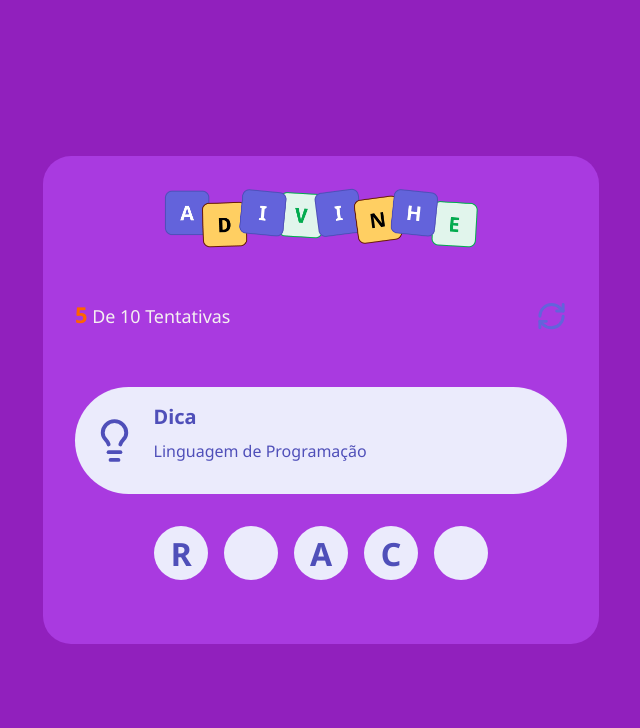
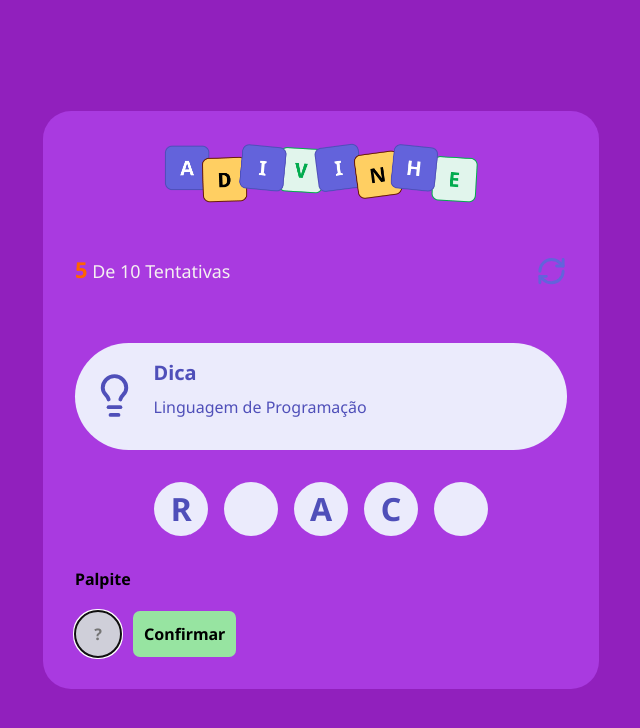
Before and after one commit to Lucasluvn/Jogo_De_Adivinha-o, a React (Vite) app in the folder Jogo_De_Adivinhação/: page / in a window 1280 px wide. Shown: the top 728 px of the page, without its empty margins (319-959 px from the left). Built offline with nearby package versions, Linux system fonts and the light colour scheme; a web font is replaced by a local one.

Commit message:
Criando e estilizando components "Input" e "Button"

```diff
--- a/Jogo_De_Adivinhação/src/App.module.css
+++ b/Jogo_De_Adivinhação/src/App.module.css
@@ -26,3 +26,8 @@
 
   margin: 2.0rem 0;
 }
+.guess{
+  display: flex;
+  gap: 0.75rem;
+  margin-top: 0.75rem;
+}
--- a/Jogo_De_Adivinhação/src/App.tsx
+++ b/Jogo_De_Adivinhação/src/App.tsx
@@ -1,5 +1,7 @@
 import styles from "./App.module.css"
-import { Letters } from "./components/Letters";
+import {Button} from "./components/Button"
+import { Input } from "./components/Input/Index"
+import {Letters} from "./components/Letters"
 import {Tip} from "./components/Tip"
 import {Header} from "./components/Header"
 
@@ -24,6 +26,12 @@
          <Letters value="C"/>
           <Letters value=""/>
           </div>
+          <h4>Palpite</h4>
+
+          <div className= {styles.guess}>
+        <Input autoFocus placeholder="?" maxLength={1}/>
+        <Button title="Confirmar"/>
+          </div>
    </main>
 
    </div>
--- /dev/null
+++ b/Jogo_De_Adivinhação/src/components/Button/index.tsx
@@ -0,0 +1,10 @@
+import styles from "./styles.module.css"
+
+type Props = React.ComponentProps<"button"> & {
+    title: string
+}
+
+export function Button({title, ...rest}:Props){
+  return <button type="button" className={styles.button} > {title}
+  </button>
+}
--- /dev/null
+++ b/Jogo_De_Adivinhação/src/components/Button/styles.module.css
@@ -0,0 +1,12 @@
+.button{
+  height: 2.87rem;
+  border-radius: 0.43rem;
+
+  background-color: #97e4a1;
+  border: none;
+
+  padding: 0 0.7rem;
+  font-size: 1rem;
+  font-weight: 700;
+
+}
--- /dev/null
+++ b/Jogo_De_Adivinhação/src/components/Input/Index.tsx
@@ -0,0 +1,8 @@
+import styles from "./styles.module.css"
+
+type Props = React.ComponentProps<"input">
+
+export function Input({...rest}: Props){
+  return <input type="text" className={styles.input} {...rest}/>
+
+}
--- /dev/null
+++ b/Jogo_De_Adivinhação/src/components/Input/styles.module.css
@@ -0,0 +1,17 @@
+.input{
+  width: 2.87rem;
+  height: 2.87rem;
+
+
+
+  background-color: #cfcfd9;
+  border-radius: 5.0rem;
+  border: none;
+  color: #ff6400;
+
+  text-transform: uppercase;
+  text-align: center;
+  font-size: 1rem;
+  font-weight: 700;
+
+}
--- a/Jogo_De_Adivinhação/src/global.css
+++ b/Jogo_De_Adivinhação/src/global.css
@@ -11,8 +11,15 @@
 body{
   background-color: #9120bd;
   font-family:"Noto Sans", sans-serif;
-  font-optical-sizing: auto;
+
 }
+
+input,button{
+   font-family:"Noto Sans", sans-serif;
+
+}
+
+
 
 button {
   cursor: pointer;
```
